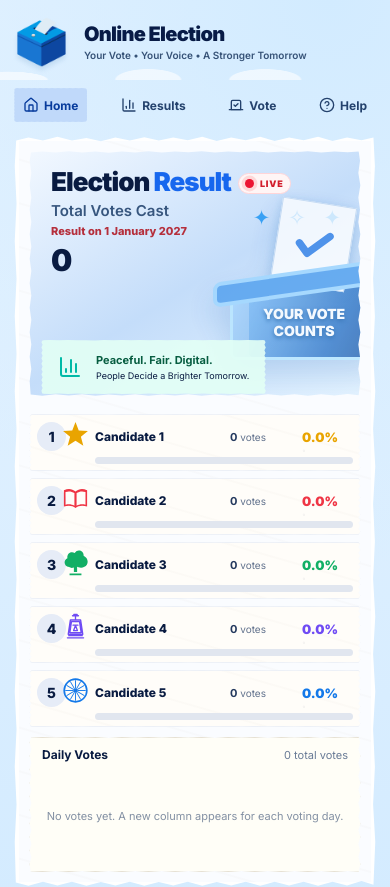
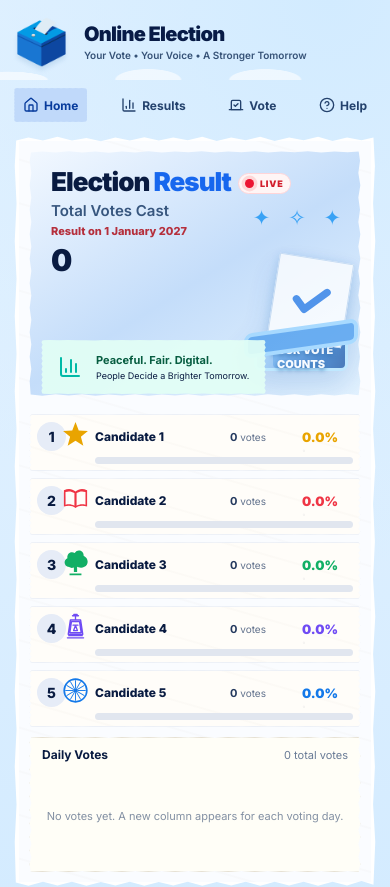
Before and after one commit to usrnixxar/Ballot-Paper, a React (Vite) app: page / in a window 390 px wide. Shown: the top 887 px of the page. Built offline with nearby package versions, Linux system fonts and the light colour scheme.

Commit message:
Shrink ballot illustration and prevent overlap with January 2027 result date

```diff
--- a/src/styles.css
+++ b/src/styles.css
@@ -132,3 +132,20 @@
 @keyframes livePulse{50%{box-shadow:0 0 0 7px #f9474700;opacity:.72}}
 @media(max-width:480px){.result-title-row{gap:7px}.live-indicator{font-size:9px;padding:4px 6px}.result-announcement{font-size:11px!important}}
 @media(prefers-reduced-motion:reduce){.live-dot{animation:none}}
+
+/* Keep the ballot-box / vote-count illustration below the 2027 date. */
+.hero-art .ballot-illustration{
+  width:clamp(112px,13vw,190px);
+  height:132px;
+  left:58%;
+  top:58%;
+  transform:translate(-50%,0);
+}
+.hero-art .result-title-row,.hero-art .result-announcement,.hero-art .total-count{position:relative;z-index:2}
+@media(max-width:770px){
+  .hero-art .ballot-illustration{width:135px;height:115px;left:71%;top:49%;transform:none}
+}
+@media(max-width:480px){
+  .hero-art .ballot-illustration{width:104px;height:90px;left:auto;right:8px;top:53%;transform:none}
+  .hero-art .ballot-box span{font-size:11px}
+}
```
